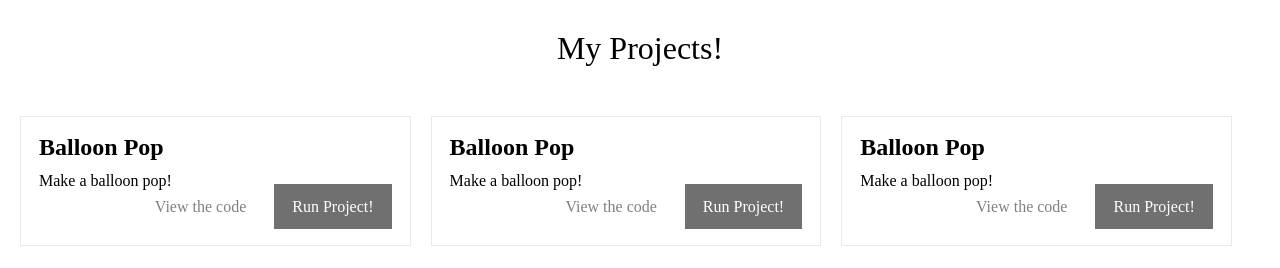
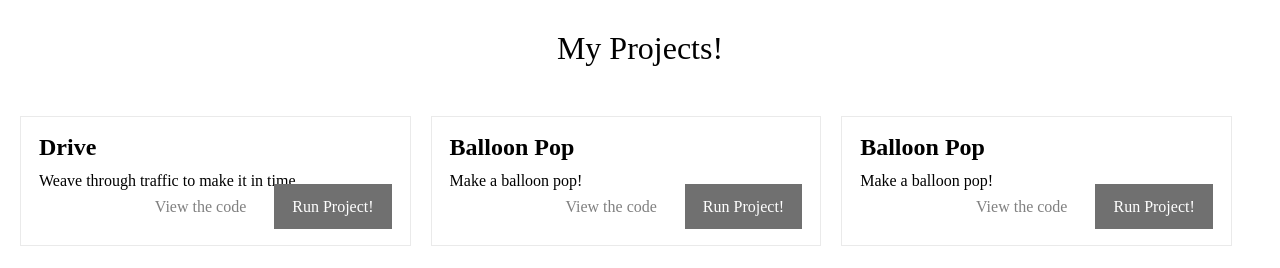
Before and after one commit to CraigNock/sample-project-portfolio, a plain HTML site: page index.html in a window 1280 px wide. Drawn offline with Linux system fonts and the light colour scheme; files whose address does not match are found by name.

Commit message:
added_enroute

```diff
--- a/index.html
+++ b/index.html
@@ -9,11 +9,11 @@
     <h1>My Projects!</h1>
     <ul class="project-list">
         <li class="project-list__item">
-            <h2>Balloon Pop</h2>
-            <p class="project-list__item--desc">Make a balloon pop!</p>
+            <h2>Drive</h2>
+            <p class="project-list__item--desc">Weave through traffic to make it in time.</p>
             <div class="project-list__item--nav">
                 <a class="project-list__item--link" href="">View the code</a>
-                <a class="project-list__item--link btn" href="./balloon-pop/">Run Project!</a>
+                <a class="project-list__item--link btn" href="./EnRoute/">Run Project!</a>
             </div>
         </li>
         <li class="project-list__item">
```
